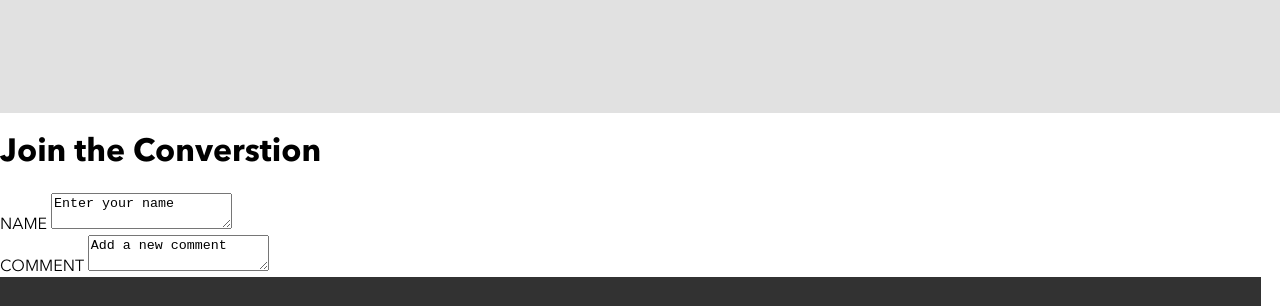
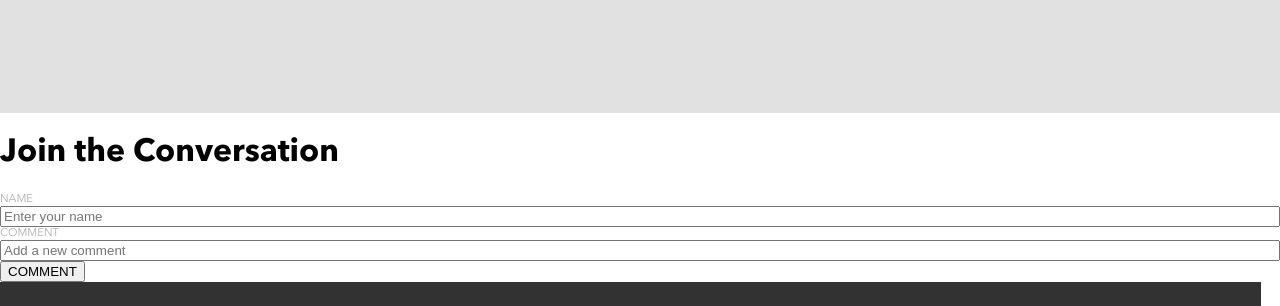
Before and after one commit to felixlaii/bandsite, a plain HTML site: page index.html in a window 1280 px wide. Shown: the part 2714-3020 px from the top of the page. Drawn offline with nearby package versions, Linux system fonts and the light colour scheme; files that its build step writes are made by us from their sources.

Commit message:
added some SCSS to my comment section, added banner SCSS

```diff
--- a/Styles/main.scss
+++ b/Styles/main.scss
@@ -57,7 +57,6 @@
     &__title {
         font-size: 2.5rem;
         color: $primary-dark;
-        font-family: avenir;
         font-weight: 600;
         margin-bottom: 10px;
         margin-top: 10px;
@@ -72,7 +71,6 @@
     }
 
     &__description {
-        font-family: avenir;
         font-size: 1.5rem;
         font-weight: 600;
         line-height: 2.5rem;
@@ -145,3 +143,22 @@
         }
     }
 }
+
+.form-section {
+    @include flexcenter;
+    flex-direction: column;
+
+    &__label {
+        display: flex;
+        justify-content: flex-start;
+        font-size: 0.7rem;
+        color: $primary-med;
+    }
+
+    &__box {
+        display: flex;
+        justify-content: flex-end;
+        flex-direction: column;
+        // width: 70vw;
+    }
+}
--- a/index.html
+++ b/index.html
@@ -69,16 +69,23 @@
     </div>
 
 <!-- Form -->
+
     <div class="form-section">
-        <h1 class="form-section__title">Join the Converstion</h1>
+        <h1 class="form-section__header">Join the Conversation</h1>
         <form class="form-section__form">
             <div class="form-section__box">
-                <label for="comment">NAME</label>
-                <textarea>Enter your name</textarea>
+                <!-- <img class="form-sectio__image" src="/assets/images/Mohan-muruge.jpg" alt="form image"> -->
+                <!-- <div class="form-section__title"> -->
+                    <label class="form-section__label">NAME</label>
+                <!-- </div> -->
+                <input type="text" name="name" placeholder="Enter your name">
             </div>
             <div class="form-section__box">
-                <label for="comment">COMMENT</label>
-                <textarea>Add a new comment</textarea>
+                <label class="form-section__label">COMMENT</label>
+                <input type="text" name="comment" placeholder="Add a new comment">
+            </div>
+            <div class="form-section__submit">
+                <input type="submit" value="COMMENT">
             </div>
     </div>
 
```
Also changed, not shown: pages/shows.html (+7 -2 lines), Styles/Partials/_global.scss (deleted), Styles/main.css, 4 other files.
